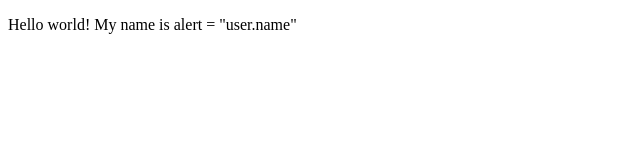
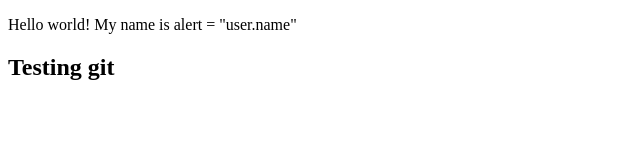
Before and after one commit to TryToStopMe077/project, a plain HTML site: page index.html in a window 1280 px wide. Shown: the whole page, without its empty margins (0-640 px from the left). Drawn offline with Linux system fonts and the light colour scheme.

Commit message:
index.html modification

```diff
--- a/index.html
+++ b/index.html
@@ -8,7 +8,7 @@
 <body>
 
     <p onclick="">Hello world! My name is alert = "user.name" </p>
-
+    <h2>Testing git</h2>
 
     <script src="js/script.js"></script>
 </body>
```
